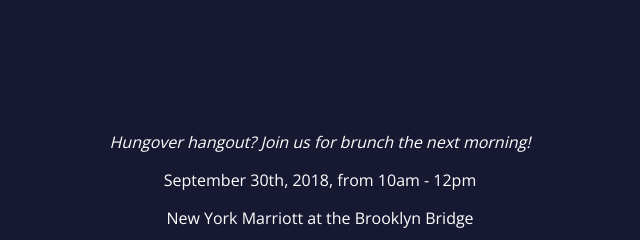
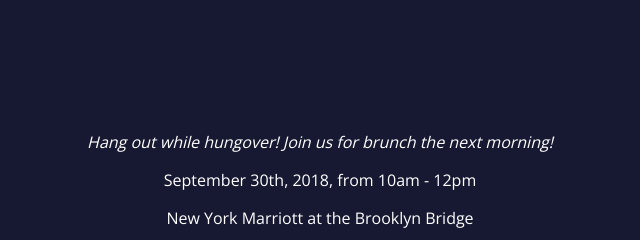
Before and after one commit to tmkelly28/codys-clubhouse, a website: page views/index.html in a window 1280 px wide. Shown: the part 2260-2500 px from the top of the page, 0-640 px from the left. Drawn offline with nearby package versions, Linux system fonts and the light colour scheme; files that its build step writes are made by us from their sources; grey boxes are pictures that could not be loaded.

Commit message:
slight change to verbiage

```diff
--- a/views/index.html
+++ b/views/index.html
@@ -85,7 +85,7 @@
         <div class="flex-auto"></div>
         <div class="flex flex-column flex-wrap">
           <div>
-            <p><i>Hungover hangout? Join us for brunch the next morning!</i></p>
+            <p><i>Hang out while hungover! Join us for brunch the next morning!</i></p>
             <div>September 30th, 2018, from 10am - 12pm</div>
             <p>New York Marriott at the Brooklyn Bridge</p>
           </div>
```
